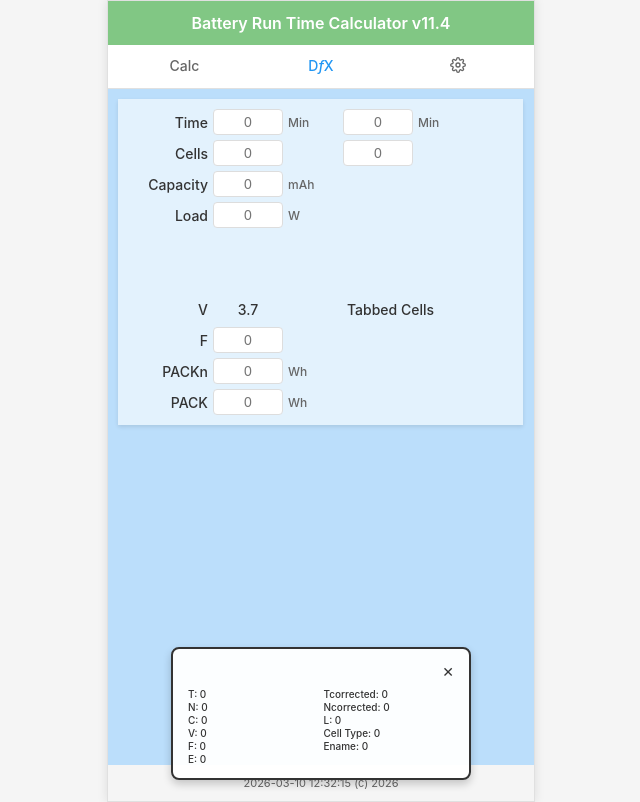
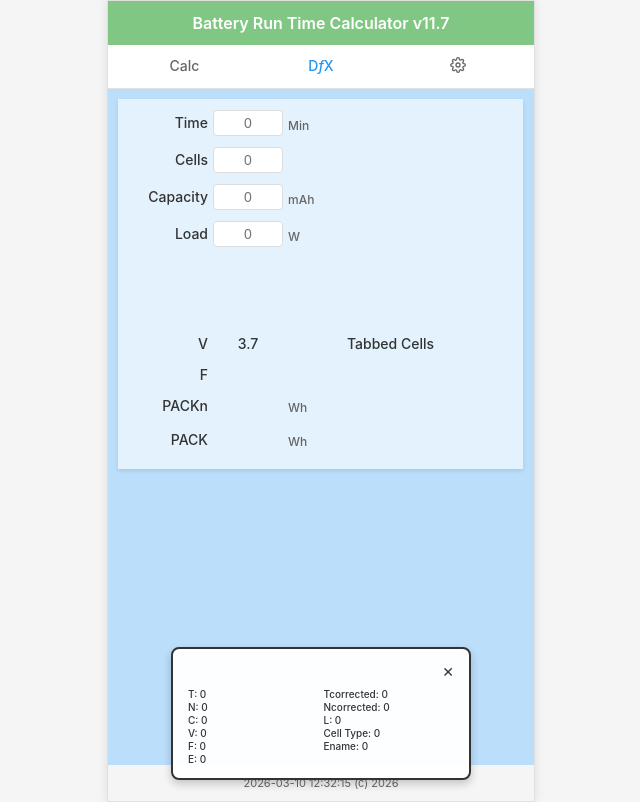
Before and after one commit to rchelisg/BRTC, a plain HTML site: page index.html in a window 1280 px wide. Both pictures are taken after a click on the element "DfX". Shown: the whole page, without its empty margins (319-959 px from the left). Drawn offline with Linux system fonts and the light colour scheme.

Commit message:
dfx格式基本正确V11.7

```diff
--- a/index.html
+++ b/index.html
@@ -975,7 +975,7 @@
     <div class="app-container">
         <!-- 标题区 -->
         <div class="header">
-            Battery Run Time Calculator <span id="version">v11.4</span>
+            Battery Run Time Calculator <span id="version">v11.7</span>
         </div>
 
         <!-- 按键区 -->
@@ -1206,76 +1206,146 @@
                 <!-- DfX显示卡片 -->
                 <div class="card" style="background-color: #E3F2FD; margin: 10px; padding: 10px; flex-direction: column; align-items: flex-start; min-height: auto;">
                     <div class="card-content">
-                        <div class="card-body" style="width: 100%; display: grid; grid-template-columns: 80px 70px 50px 70px 50px; gap: 5px; align-items: center;">
                         <!-- 第1行：Time -->
-                            <div style="text-align: right; font-size: 14px; color: #333;">Time</div>
-                            <input type="text" id="T" placeholder="0" style="text-align: center; padding: 4px; border: 1px solid #ddd; border-radius: 4px; font-size: 14px;">
+                        <div style="width: 100%; display: flex; align-items: center; margin-bottom: 8px;">
+                            <div style="width: 80px; text-align: right; font-size: 14px; color: #333;">Time</div>
+                            <div style="width: 70px; margin-left: 5px;">
+                                <input type="text" id="T" placeholder="0" style="width: 100%; text-align: center; padding: 4px; border: 1px solid #ddd; border-radius: 4px; font-size: 14px;">
+                            </div>
+                            <div style="width: 50px; margin-left: 5px; text-align: left;">
                                 <span style="font-size: 12px; color: #666;">Min</span>
-                            <input type="text" id="Tcorrected" placeholder="0" style="text-align: center; padding: 4px; border: 1px solid #ddd; border-radius: 4px; font-size: 14px;">
-                            <span style="font-size: 12px; color: #666;">Min</span>
+                            </div>
+                            <div style="width: 70px; margin-left: 5px;">
+                                <div id="Tcorrected" style="width: 100%; text-align: center; padding: 4px; font-size: 14px;"></div>
+                            </div>
+                            <div style="width: 50px; margin-left: 5px; text-align: left;">
+                                <span id="Tcorrected-unit" style="font-size: 12px; color: #666;">Min</span>
+                            </div>
+                        </div>
 
                         <!-- 第2行：Cells -->
-                            <div style="text-align: right; font-size: 14px; color: #333;">Cells</div>
-                            <input type="text" id="N_dfx" placeholder="0" style="text-align: center; padding: 4px; border: 1px solid #ddd; border-radius: 4px; font-size: 14px;">
+                        <div style="width: 100%; display: flex; align-items: center; margin-bottom: 8px;">
+                            <div style="width: 80px; text-align: right; font-size: 14px; color: #333;">Cells</div>
+                            <div style="width: 70px; margin-left: 5px;">
+                                <input type="text" id="N_dfx" placeholder="0" style="width: 100%; text-align: center; padding: 4px; border: 1px solid #ddd; border-radius: 4px; font-size: 14px;">
+                            </div>
+                            <div style="width: 50px; margin-left: 5px; text-align: left;">
                                 <span style="font-size: 12px; color: #666;"></span>
-                            <input type="text" id="Ncorrected" placeholder="0" style="text-align: center; padding: 4px; border: 1px solid #ddd; border-radius: 4px; font-size: 14px;">
+                            </div>
+                            <div style="width: 70px; margin-left: 5px;">
+                                <div id="Ncorrected" style="width: 100%; text-align: center; padding: 4px; font-size: 14px;"></div>
+                            </div>
+                            <div style="width: 50px; margin-left: 5px; text-align: left;">
                                 <span style="font-size: 12px; color: #666;"></span>
+                            </div>
+                        </div>
 
                         <!-- 第3行：Capacity -->
-                            <div style="text-align: right; font-size: 14px; color: #333;">Capacity</div>
-                            <input type="text" id="C_dfx" placeholder="0" style="text-align: center; padding: 4px; border: 1px solid #ddd; border-radius: 4px; font-size: 14px;">
+                        <div style="width: 100%; display: flex; align-items: center; margin-bottom: 8px;">
+                            <div style="width: 80px; text-align: right; font-size: 14px; color: #333;">Capacity</div>
+                            <div style="width: 70px; margin-left: 5px;">
+                                <input type="text" id="C_dfx" placeholder="0" style="width: 100%; text-align: center; padding: 4px; border: 1px solid #ddd; border-radius: 4px; font-size: 14px;">
+                            </div>
+                            <div style="width: 50px; margin-left: 5px; text-align: left;">
                                 <span style="font-size: 12px; color: #666;">mAh</span>
+                            </div>
+                            <div style="width: 70px; margin-left: 5px;">
                                 <div></div>
+                            </div>
+                            <div style="width: 50px; margin-left: 5px;">
                                 <div></div>
+                            </div>
+                        </div>
 
                         <!-- 第4行：Load -->
-                            <div style="text-align: right; font-size: 14px; color: #333;">Load</div>
-                            <input type="text" id="L_dfx" placeholder="0" style="text-align: center; padding: 4px; border: 1px solid #ddd; border-radius: 4px; font-size: 14px;">
+                        <div style="width: 100%; display: flex; align-items: center; margin-bottom: 8px;">
+                            <div style="width: 80px; text-align: right; font-size: 14px; color: #333;">Load</div>
+                            <div style="width: 70px; margin-left: 5px;">
+                                <input type="text" id="L_dfx" placeholder="0" style="width: 100%; text-align: center; padding: 4px; border: 1px solid #ddd; border-radius: 4px; font-size: 14px;">
+                            </div>
+                            <div style="width: 50px; margin-left: 5px; text-align: left;">
                                 <span style="font-size: 12px; color: #666;">W</span>
+                            </div>
+                            <div style="width: 70px; margin-left: 5px;">
                                 <div></div>
+                            </div>
+                            <div style="width: 50px; margin-left: 5px;">
                                 <div></div>
+                            </div>
+                        </div>
 
                         <!-- 空白行1 -->
-                            <div style="height: 27px;"></div>
+                        <div style="height: 27px; margin-bottom: 8px;"></div>
+
+                        <!-- 空白行2 -->
+                        <div style="height: 27px; margin-bottom: 8px;"></div>
+
+                        <!-- V行 -->
+                        <div style="width: 100%; display: flex; align-items: center; margin-bottom: 8px;">
+                            <div style="width: 80px; text-align: right; font-size: 14px; color: #333;">V</div>
+                            <div style="width: 70px; margin-left: 5px;">
+                                <div id="V_dfx" style="width: 100%; text-align: center; padding: 4px; font-size: 14px;"></div>
+                            </div>
+                            <div style="width: 50px; margin-left: 5px; text-align: left;">
+                                <span style="font-size: 12px; color: #666;"></span>
+                            </div>
+                            <div style="width: 70px; margin-left: 5px;">
+                                <div id="CellTypeDisplay" style="width: 100%; text-align: center; padding: 4px; font-size: 14px; white-space: nowrap;"></div>
+                            </div>
+                            <div style="width: 50px; margin-left: 5px; text-align: left;">
+                                <span style="font-size: 12px; color: #666;"></span>
+                            </div>
+                        </div>
+
+                        <!-- F行 -->
+                        <div style="width: 100%; display: flex; align-items: center; margin-bottom: 8px;">
+                            <div style="width: 80px; text-align: right; font-size: 14px; color: #333;">F</div>
+                            <div style="width: 70px; margin-left: 5px;">
+                                <div id="F" style="width: 100%; text-align: center; padding: 4px; font-size: 14px;"></div>
+                            </div>
+                            <div style="width: 50px; margin-left: 5px; text-align: left;">
+                                <span style="font-size: 12px; color: #666;"></span>
+                            </div>
+                            <div style="width: 70px; margin-left: 5px;">
                                 <div></div>
+                            </div>
+                            <div style="width: 50px; margin-left: 5px;">
                                 <div></div>
+                            </div>
+                        </div>
+
+                        <!-- PACKn行 -->
+                        <div style="width: 100%; display: flex; align-items: center; margin-bottom: 8px;">
+                            <div style="width: 80px; text-align: right; font-size: 14px; color: #333;">PACKn</div>
+                            <div style="width: 70px; margin-left: 5px;">
+                                <div id="Ename" style="width: 100%; text-align: center; padding: 4px; font-size: 14px;"></div>
+                            </div>
+                            <div style="width: 50px; margin-left: 5px; text-align: left;">
+                                <span style="font-size: 12px; color: #666;">Wh</span>
+                            </div>
+                            <div style="width: 70px; margin-left: 5px;">
                                 <div></div>
+                            </div>
+                            <div style="width: 50px; margin-left: 5px;">
                                 <div></div>
-
-                            <!-- 空白行2 -->
-                            <div style="height: 27px;"></div>
+                            </div>
+                        </div>
+
+                        <!-- PACK行 -->
+                        <div style="width: 100%; display: flex; align-items: center; margin-bottom: 8px;">
+                            <div style="width: 80px; text-align: right; font-size: 14px; color: #333;">PACK</div>
+                            <div style="width: 70px; margin-left: 5px;">
+                                <div id="E" style="width: 100%; text-align: center; padding: 4px; font-size: 14px;"></div>
+                            </div>
+                            <div style="width: 50px; margin-left: 5px; text-align: left;">
+                                <span style="font-size: 12px; color: #666;">Wh</span>
+                            </div>
+                            <div style="width: 70px; margin-left: 5px;">
                                 <div></div>
+                            </div>
+                            <div style="width: 50px; margin-left: 5px;">
                                 <div></div>
-                            <div></div>
-                            <div></div>
-
-                            <!-- V行 -->
-                            <div style="text-align: right; font-size: 14px; color: #333;">V</div>
-                            <div id="V_dfx" style="text-align: center; padding: 4px; font-size: 14px;"></div>
-                            <span style="font-size: 12px; color: #666;"></span>
-                            <div id="CellTypeDisplay" style="text-align: center; padding: 4px; font-size: 14px; white-space: nowrap;"></div>
-                            <span style="font-size: 12px; color: #666;"></span>
-
-                            <!-- F行 -->
-                            <div style="text-align: right; font-size: 14px; color: #333;">F</div>
-                            <input type="text" id="F" placeholder="0" style="text-align: center; padding: 4px; border: 1px solid #ddd; border-radius: 4px; font-size: 14px;">
-                            <span style="font-size: 12px; color: #666;"></span>
-                            <div></div>
-                            <div></div>
-
-                            <!-- PACKn行 -->
-                            <div style="text-align: right; font-size: 14px; color: #333;">PACKn</div>
-                            <input type="text" id="Ename" placeholder="0" style="text-align: center; padding: 4px; border: 1px solid #ddd; border-radius: 4px; font-size: 14px;">
-                            <span style="font-size: 12px; color: #666;">Wh</span>
-                            <div></div>
-                            <div></div>
-
-                            <!-- PACK行 -->
-                            <div style="text-align: right; font-size: 14px; color: #333;">PACK</div>
-                            <input type="text" id="E" placeholder="0" style="text-align: center; padding: 4px; border: 1px solid #ddd; border-radius: 4px; font-size: 14px;">
-                            <span style="font-size: 12px; color: #666;">Wh</span>
-                            <div></div>
-                            <div></div>
+                            </div>
                         </div>
                     </div>
                 </div>
@@ -2013,13 +2083,11 @@
         function initDfXFunctions() {
             // 获取DfX子屏幕的输入框
             const TInput = document.getElementById('T');
-            const TcorrectedInput = document.getElementById('Tcorrected');
             const NInput = document.getElementById('N_dfx');
-            const NcorrectedInput = document.getElementById('Ncorrected');
             const CInput = document.getElementById('C_dfx');
             const LInput = document.getElementById('L_dfx');
 
-            // 处理T和Tcorrected输入（最多4位，小数点后最多1位）
+            // 处理T输入（最多4位，小数点后最多1位）
             function handleTimeInput(input) {
                 input.addEventListener('input', function() {
                     let value = this.value;
@@ -2042,7 +2110,7 @@
                 });
             }
 
-            // 处理N和Ncorrected输入（最多1位，整数）
+            // 处理N输入（最多1位，整数）
             function handleCellsInput(input) {
                 input.addEventListener('input', function() {
                     let value = this.value;
@@ -2091,9 +2159,7 @@
 
             // 初始化所有输入框
             if (TInput) handleTimeInput(TInput);
-            if (TcorrectedInput) handleTimeInput(TcorrectedInput);
             if (NInput) handleCellsInput(NInput);
-            if (NcorrectedInput) handleCellsInput(NcorrectedInput);
             if (CInput) handleCapacityInput(CInput);
             if (LInput) handleLoadInput(LInput);
 
@@ -2101,6 +2167,15 @@
             const VDisplay = document.getElementById('V_dfx');
             if (VDisplay) {
                 VDisplay.textContent = window.V || 0;
+            }
+
+            // 初始化Tcorrected单位的显示状态
+            const TcorrectedElement = document.getElementById('Tcorrected');
+            const TcorrectedUnitElement = document.getElementById('Tcorrected-unit');
+            if (TcorrectedElement && TcorrectedUnitElement) {
+                const value = TcorrectedElement.textContent;
+                const numValue = parseFloat(value) || 0;
+                TcorrectedUnitElement.style.display = numValue === 0 ? 'none' : 'inline';
             }
         }
 
```
Lines whose indentation alone changed are shown as unchanged.
